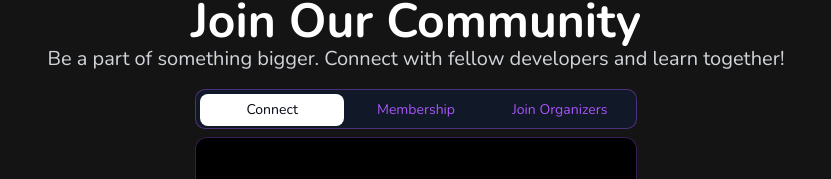
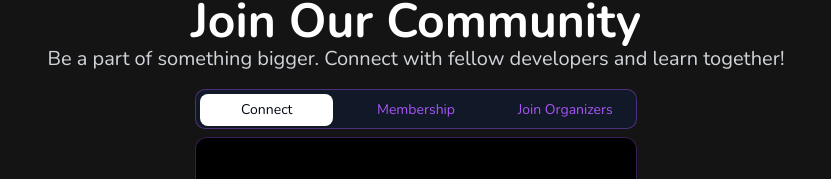
Before and after one commit to kalebalebachew/hu-devs, a Next.js app: page / in a window 1280 px wide. Shown: the part 561-740 px from the top of the page, without its empty margins (224-1055 px from the left). Built offline with nearby package versions, Linux system fonts and the light colour scheme; no server answers.

Commit message:
chore: font config

```diff
--- a/src/components/LoginDialog.jsx
+++ b/src/components/LoginDialog.jsx
@@ -32,7 +32,7 @@ export function LoginDialog({ isOpen, onClose }) {
 
     return (
       <Dialog open={isOpen} onOpenChange={onClose}>
-        <DialogContent className="sm:max-w-[350px] bg-black border-purple-500 border-opacity-40 text-white">
+        <DialogContent className="font-nunito sm:max-w-[350px] bg-black border-purple-500 border-opacity-40 text-white">
           <DialogHeader>
             <DialogTitle className="text-purple-500">Log in to your account</DialogTitle>
             <DialogDescription className="text-gray-300">
--- a/src/components/community-tabs.jsx
+++ b/src/components/community-tabs.jsx
@@ -18,7 +18,7 @@ import { LinkedinIcon, SendIcon } from "lucide-react";
 export function CommunityTabsComponent() {
   return (
     <Tabs defaultValue="social" className="w-[700] ">
-      <TabsList className="grid w-full grid-cols-3 bg-gray-900 font-semibold border border-purple-500 border-opacity-40 text-purple-500">
+      <TabsList className="grid w-full grid-cols-3 gap-4 bg-gray-900 font-semibold border border-purple-500 border-opacity-40 text-purple-500">
         <TabsTrigger
           value="social"
           className=" hover:bg-purple-500 hover:text-black focus:bg-purple-500 focus:text-black"
--- a/tailwind.config.js
+++ b/tailwind.config.js
@@ -9,8 +9,10 @@ module.exports = {
   ],
   theme: {
   	extend: {
-		fontFamily: {
-			nunito: ['Nunito', 'sans-serif'],
+		fontFamily:{
+			nunito:[
+			  "Nunito", "sans-serif"
+			]
 		  },
   		colors: {
   			background: 'hsl(var(--background))',
```
